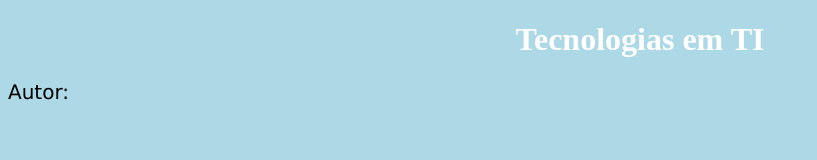
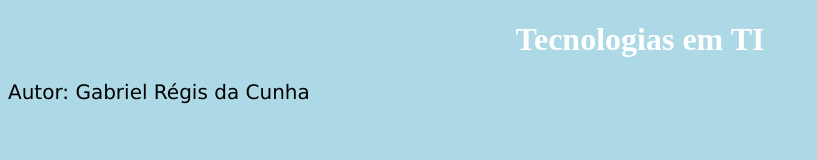
Before and after one commit to Regizzera/TecnologiasTI, a plain HTML site: page Index.html in a window 1280 px wide. Shown: the whole page, without its empty margins (0-817 px from the left). Drawn offline with Linux system fonts and the light colour scheme.

Commit message:
Acrescentando nome do Autor
Acrescentando nome do Autor

```diff
--- a/Index.html
+++ b/Index.html
@@ -20,7 +20,7 @@
 	<body>
 
 		<h1>Tecnologias em TI</h1>
-		<p>Autor:</p>
+		<p>Autor: Gabriel Régis da Cunha</p>
 
 	</body>
 </html>
```
